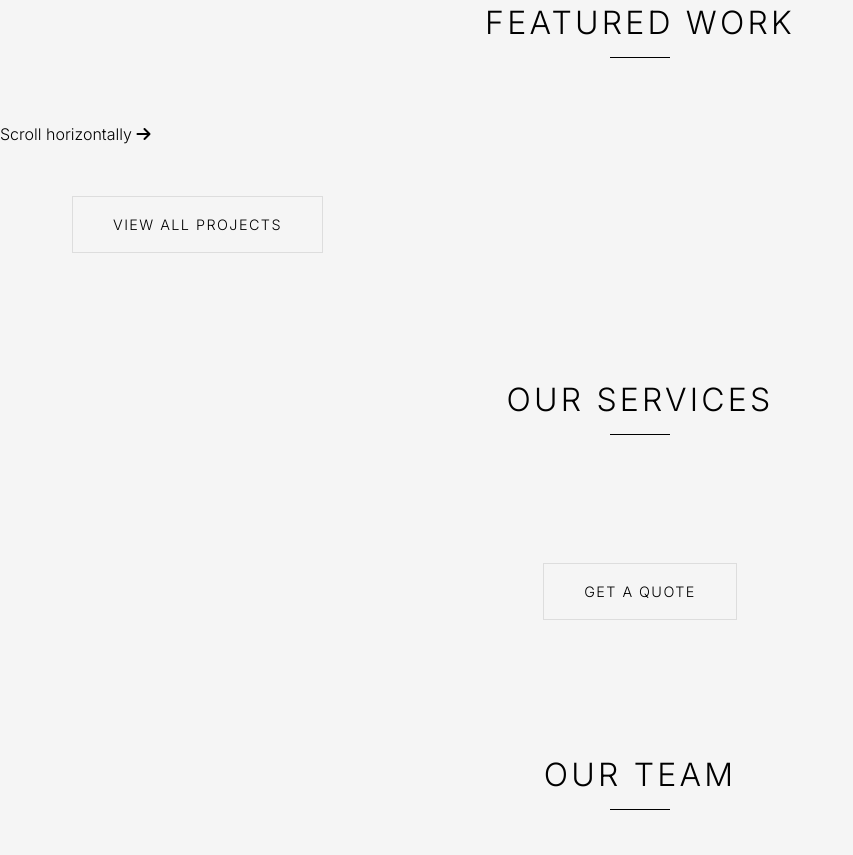
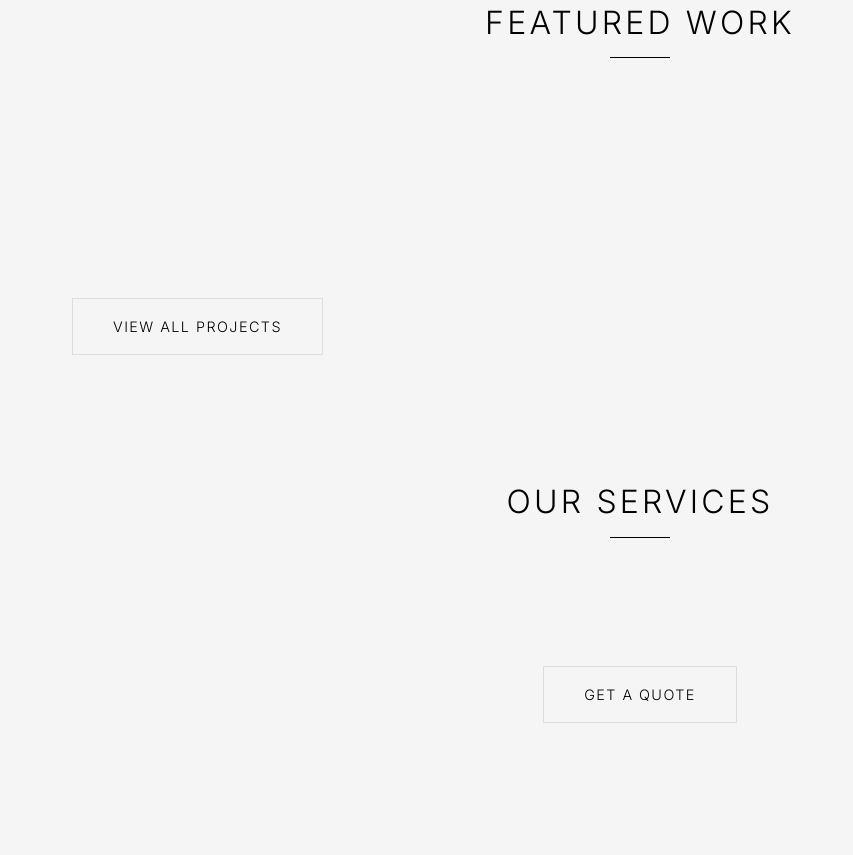
Before and after one commit to alphafilms/alphafilms, a plain HTML site: page index.html in a window 1280 px wide. Shown: the part 860-1715 px from the top of the page, without its empty margins (0-853 px from the left). Drawn offline with Linux system fonts and the light colour scheme.

Commit message:
Update index.html

```diff
--- a/index.html
+++ b/index.html
@@ -81,28 +81,14 @@
     <h2 class="section-title">Featured Work</h2>
   </div>
 
-    <!-- Horizontal Scroll Container -->
-    <div class="horizontal-scroll-container">
-      <div class="horizontal-scroll-wrapper">
-        <!-- Desktop horizontal scroll items -->
-        <div class="horizontal-scroll-track" id="horizontal-scroll-track">
+  <!-- Cinema Belt Container -->
+  <div class="featured-work-container">
+    <div class="cinema-belt" id="cinema-belt">
       <!-- Projects will be loaded here by JavaScript -->
-        </div>
-
-        <!-- Scroll Hint -->
-        <div class="scroll-hint">
-          <span>Scroll horizontally</span>
-          <i class="fas fa-arrow-right"></i>
-        </div>
     </div>
   </div>
 
-    <!-- Mobile Grid (hidden on desktop) -->
   <div class="container">
-      <div class="featured-work-mobile" id="featured-work-mobile">
-        <!-- Mobile projects will be loaded here -->
-      </div>
-
     <div class="text-center" style="margin-top: 3rem;">
       <a href="portfolio.html" class="btn-secondary">View All Projects</a>
     </div>
```
Lines whose indentation alone changed are shown as unchanged.
